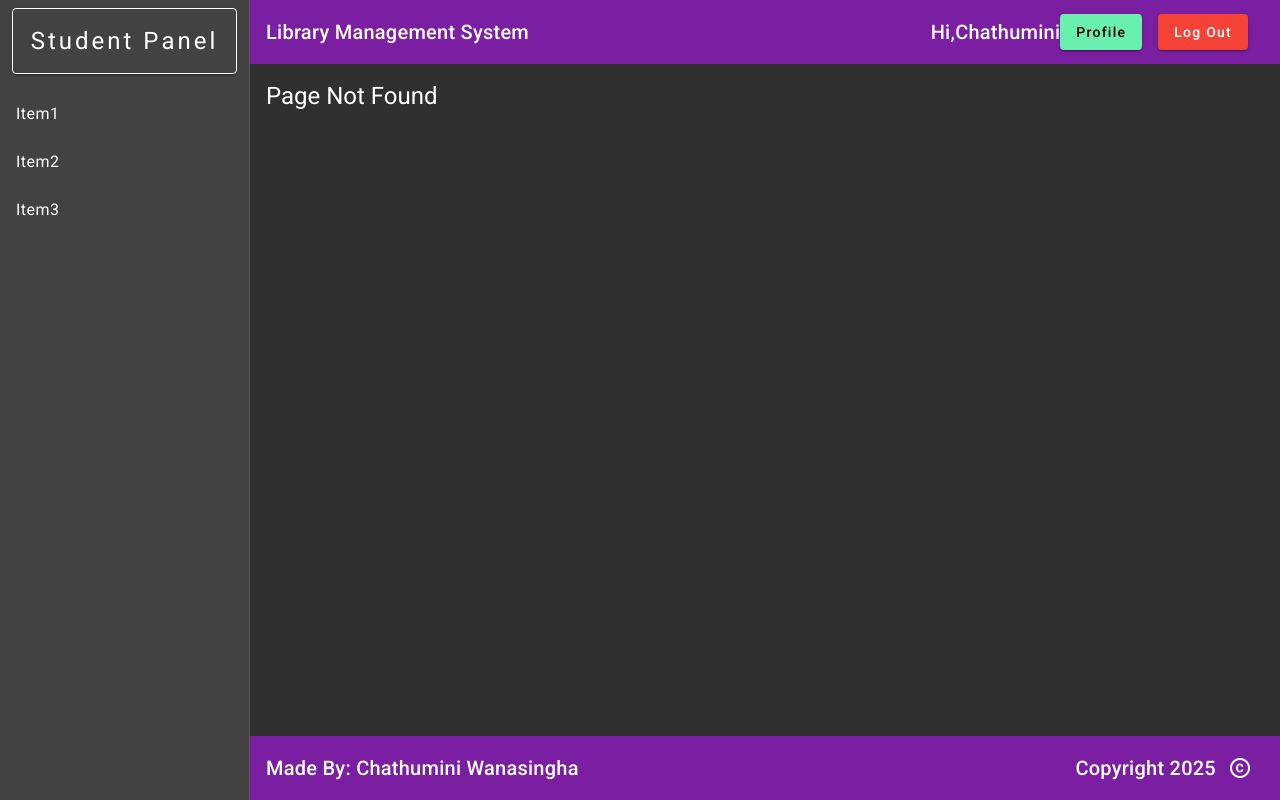
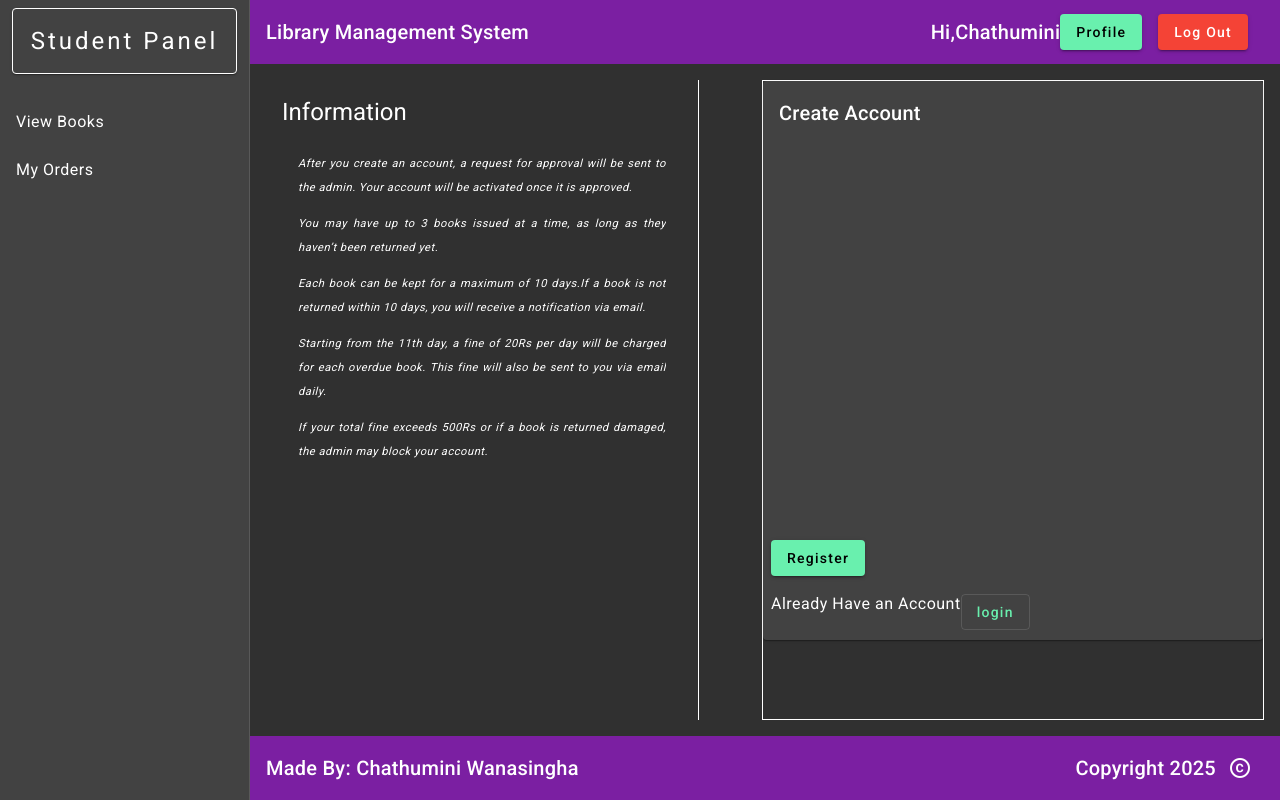
Before and after one commit to Chathuminipamodya/Library_Management_system, an Angular app: page /register in a window 1280 px wide. Before the commit this address had no page. Built offline with nearby package versions, Linux system fonts and the light colour scheme.

Commit message:
Registraion form structure

```diff
--- a/src/app/app.component.ts
+++ b/src/app/app.component.ts
@@ -1,9 +1,10 @@
 import { Component } from '@angular/core';
 import { RouterOutlet } from '@angular/router';
 import { SharedModule } from './shared/shared.module';
+import { AuthModule } from './auth/auth.module';
 @Component({
   selector: 'app-root',
-  imports: [RouterOutlet,SharedModule],
+  imports: [RouterOutlet,SharedModule,AuthModule],
   templateUrl: './app.component.html',
   styleUrl: './app.component.scss'
 })
--- a/src/app/app.routes.ts
+++ b/src/app/app.routes.ts
@@ -1,6 +1,8 @@
 import { Routes } from '@angular/router';
 import { PageNotFoundComponent } from './shared/components/page-not-found/page-not-found.component';
+import { RegisterComponent } from './auth/register/register.component';
 
 export const routes: Routes = [
+    { path: 'register', component: RegisterComponent },
     { path: '**', component: PageNotFoundComponent },
 ];
--- /dev/null
+++ b/src/app/auth/login/login.component.html
@@ -0,0 +1 @@
+<p>login works!</p>
--- /dev/null
+++ b/src/app/auth/register/register.component.html
@@ -0,0 +1,52 @@
+<div class="library-info">
+    <h1>Information</h1>
+    <mat-list>
+        <mat-list-item>
+            <p> After you create an account, a request for approval will be sent to the admin. Your account will be activated once it is approved.</p>
+        </mat-list-item>
+        <mat-list-item>
+<p>
+    You may have up to 3 books issued at a time, as long as they haven’t been returned yet.
+</p>
+        </mat-list-item>
+        <mat-list-item>
+            <p>
+                Each book can be kept for a maximum of 10 days.If a book is not returned within 10 days, you will receive a notification via email.
+            </p>
+        </mat-list-item>
+
+        <mat-list-item>
+            <p>
+                 Starting from the 11th day, a fine of 20Rs per day will be charged for each overdue book. This fine will also be sent to you via email daily.
+            </p>
+        </mat-list-item>
+        <mat-list-item>
+            <p>If your total fine exceeds 500Rs or if a book is returned damaged, the admin may block your account.</p>
+        </mat-list-item>
+    </mat-list>
+</div>
+<div class="register-form">
+<mat-card>
+    <mat-card-header>
+        <mat-card-title>Create Account</mat-card-title>
+    </mat-card-header>
+    <mat-card-content>
+        <mat-grid-list cols="2" rowHeight="100px">
+            <mat-grid-tile></mat-grid-tile>
+            <mat-grid-tile></mat-grid-tile>
+            <mat-grid-tile colspan="2"></mat-grid-tile>
+            <mat-grid-tile colspan="2"></mat-grid-tile>
+            <mat-grid-tile></mat-grid-tile>
+            <mat-grid-tile></mat-grid-tile>
+
+        </mat-grid-list>
+    </mat-card-content>
+    <mat-card-actions>
+        <button mat-raised-button color="accent">Register</button>
+    </mat-card-actions>
+    <mat-card-actions>
+        <h4>Already Have an Account</h4>
+        <a mat-stroked-button color="accent" routerLink="/login">login</a>
+    </mat-card-actions>
+</mat-card>
+</div>
--- /dev/null
+++ b/src/app/auth/register/register.component.scss
@@ -0,0 +1,25 @@
+:host{
+    display: flex;
+    justify-content: space-between;
+
+    height: 100%;
+}
+.library-info{
+    padding: 1rem;
+    width: 400px;
+    border-right: 1px solid white;
+
+    mat-list-item{
+        height: auto;
+        p{
+            white-space: normal;
+            font-size: 0.7rem;
+            font-style: italic;
+            text-align: justify;
+        }
+    }
+}
+.register-form{
+    width: 500px;
+    border: 1px solid white;
+}
--- a/src/app/shared/components/page-side-nav/page-side-nav.component.html
+++ b/src/app/shared/components/page-side-nav/page-side-nav.component.html
@@ -4,7 +4,9 @@
     </mat-card-content>
 </mat-card>
 <mat-nav-list>
-    <a mat-list-item routerLink="/temp" routerLinkActive="active-link">Item1</a>
-     <a mat-list-item routerLink="/temp2" routerLinkActive="active-link">Item2</a>
-      <a mat-list-item routerLink="/temp3" routerLinkActive="active-link">Item3</a>
+    @for (item of navItems; track navItems) {
+          <a mat-list-item routerLink="/{{item.link}}" routerLinkActive="active-link">{{item.value}}</a>
+    }
+
+
 </mat-nav-list>
--- a/src/app/shared/components/page-side-nav/page-side-nav.component.scss
+++ b/src/app/shared/components/page-side-nav/page-side-nav.component.scss
@@ -7,3 +7,11 @@ mat-card{
         text-align: center;
     }
 }
+mat-nav-list{
+    margin-top: 1rem;
+    a{
+        &.active-link{
+            background-color: rgba($color: #fff, $alpha: 0.2);
+        }
+    }
+}
--- a/src/app/shared/components/page-side-nav/page-side-nav.component.ts
+++ b/src/app/shared/components/page-side-nav/page-side-nav.component.ts
@@ -1,4 +1,9 @@
 import { Component } from '@angular/core';
+
+export interface NavigationItem {
+  value: string;
+  link: string;
+}
 
 @Component({
   selector: 'app-page-side-nav',
@@ -8,5 +13,13 @@ import { Component } from '@angular/core';
 })
 export class PageSideNavComponent {
   panelName: string ="Student Panel";
+   navItems: NavigationItem[] = [];
+
+   constructor (){
+    this.navItems = [
+      { value: 'View Books', link: 'view-books' },
+      { value: 'My Orders', link: 'my-orders' },
+    ]
+   }
 
 }
```
Also changed, not shown: src/app/auth/auth.module.ts (added, +17 -0 lines), src/app/auth/login/login.component.ts (added, +11 -0 lines), src/app/auth/register/register.component.ts (added, +11 -0 lines), src/app/auth/login/login.component.scss (added), 2 other files (tests, documents, lock files or other folders).
